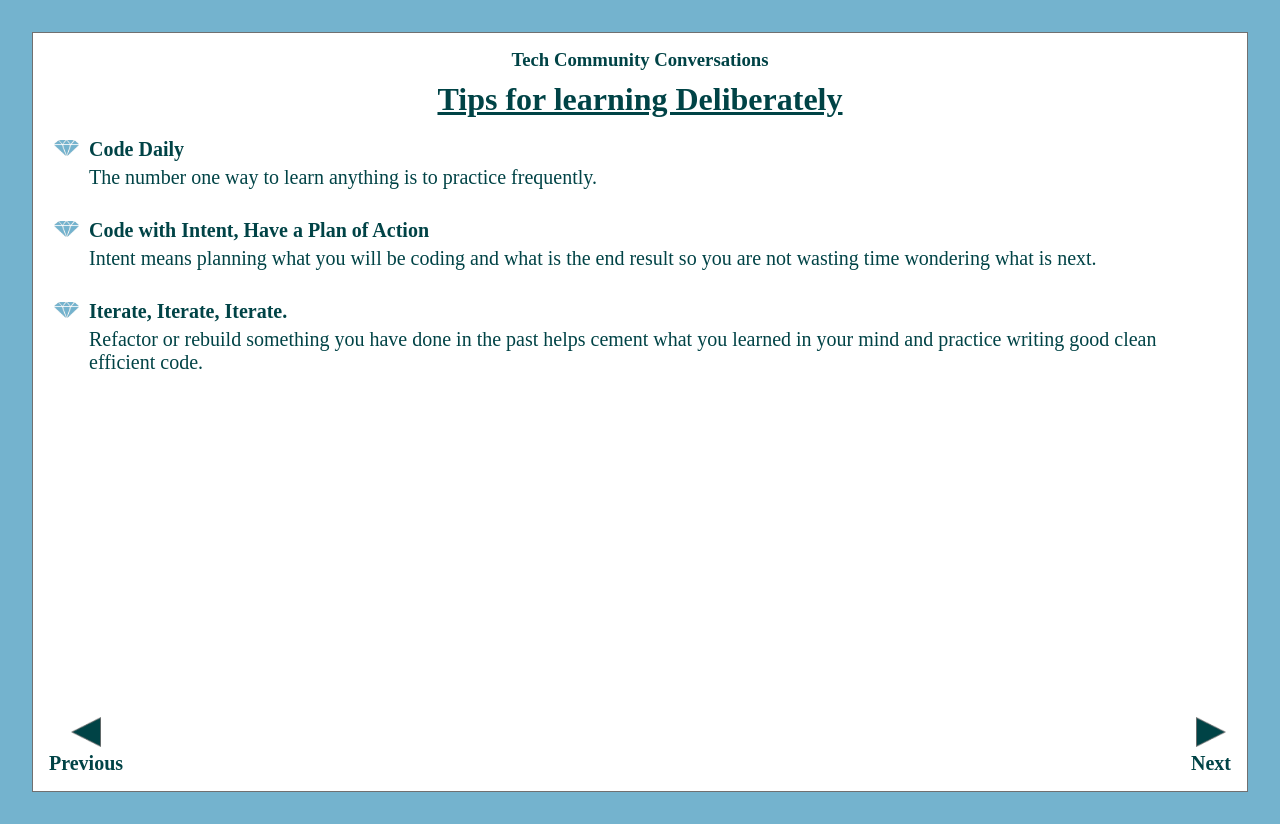
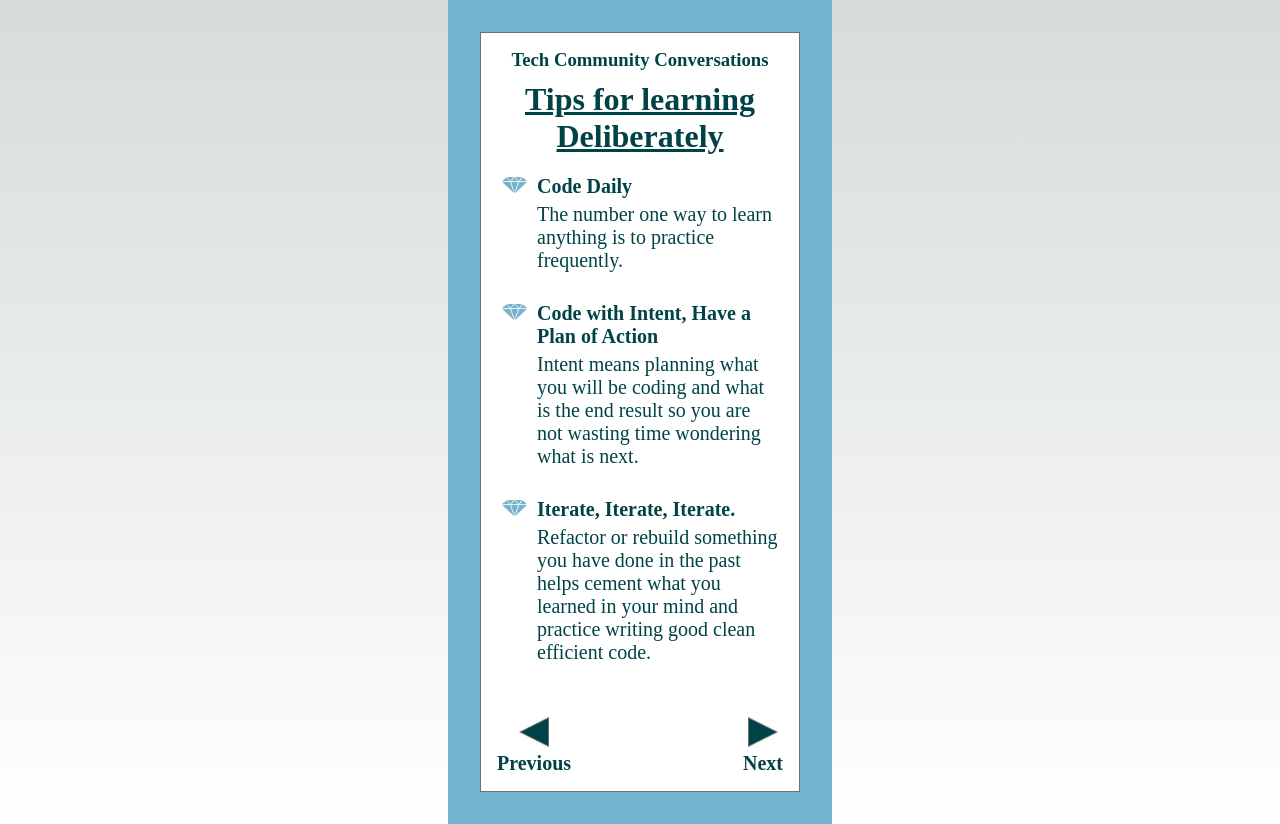
Before and after one commit to jcsmileyjr/tech-community-career-conversations, a Next.js app: page / in a window 1280 px wide. Built offline with nearby package versions, Linux system fonts and the light colour scheme.

Commit message:
Restyle for responsive design

```diff
--- a/src/styles/Home.module.css
+++ b/src/styles/Home.module.css
@@ -85,3 +85,10 @@
   margin-top: 5px;
   font-size: 1.25rem;
 }
+
+@media only screen and (min-width: 600px){
+  .page {
+    width: 30%;
+    margin: auto;
+  }
+}
```
